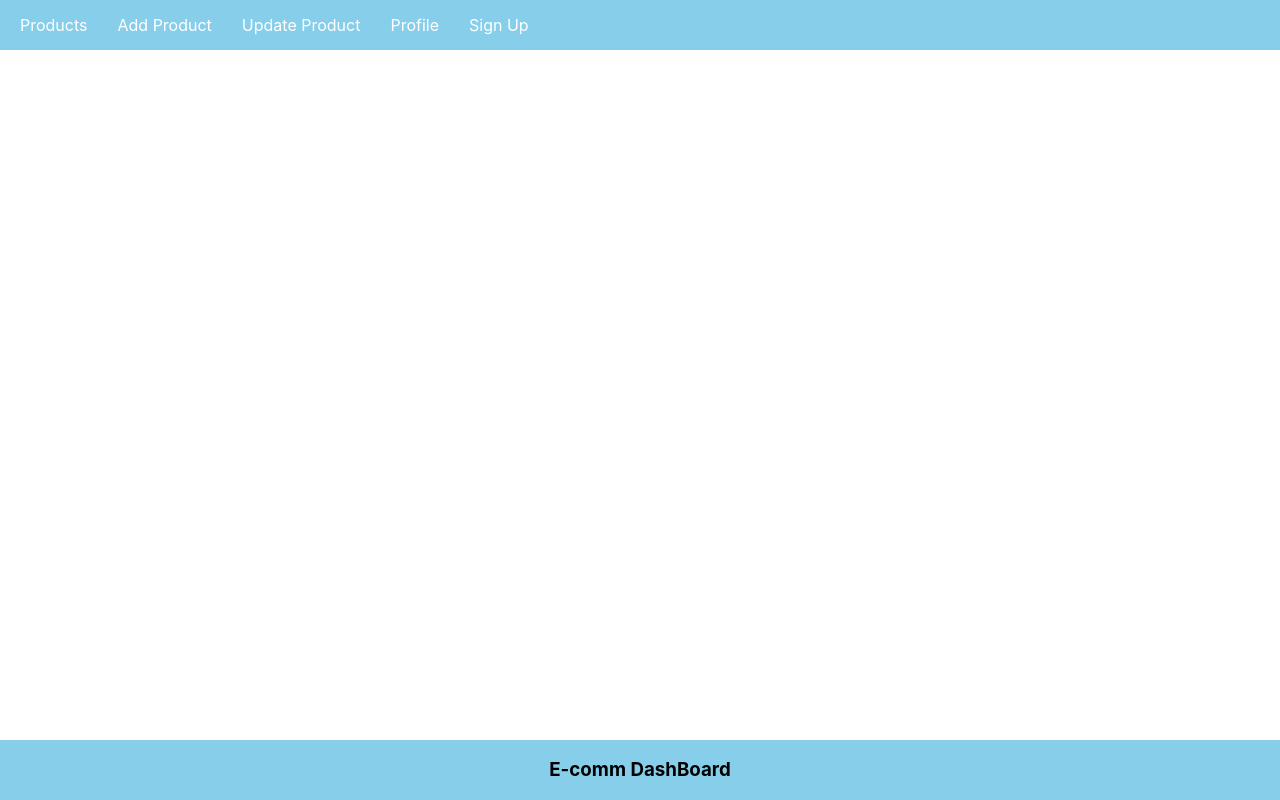
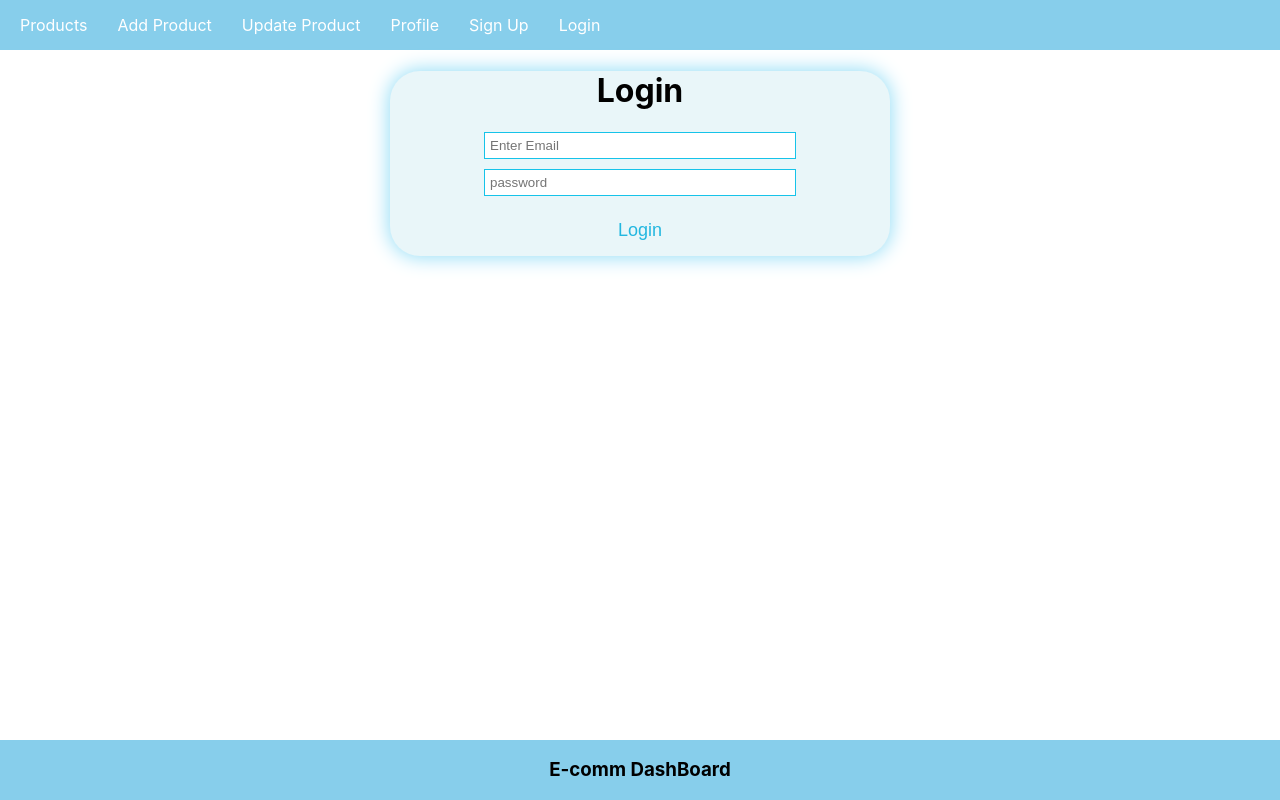
Before and after one commit to Rohitkumar367/e-comm_dashy, a React (Create React App) app in the folder 02_frontendSETUP/: page /login in a window 1280 px wide. Built offline with nearby package versions, Linux system fonts and the light colour scheme.

Commit message:
created login component

```diff
--- a/02_frontendSETUP/src/App.css
+++ b/02_frontendSETUP/src/App.css
@@ -89,3 +89,39 @@
   box-shadow: 0px 0px 10px 1px rgb(202, 236, 247);
 }
 /* Signup page end*/
+
+/* Login page starts */
+.login{
+  text-align: center;
+  max-width: 500px;
+  margin: auto;
+  background-color: #e9f6f9;
+  border-radius: 30px;
+  box-shadow: 0px 0px 20px 1px rgb(144, 220, 246);
+}
+
+.login .inputBox{
+  display: block;
+  margin: auto;
+  margin-bottom: 10px;
+  padding: 5px;
+  width: 300px;
+  border: 1px solid hsl(191, 83%, 50%);
+}
+
+.login button{
+  margin: 10px;
+  width: 100px;
+  height: 30px;
+  border-radius: 5px;
+  border: none;
+  background-color: transparent;
+  font-size: large;
+  color: #23b7e0;
+  transition: all 0.2s ease-in-out;
+}
+
+.login button:hover{
+  background-color: #d9f0f7;
+  box-shadow: 0px 0px 10px 1px rgb(202, 236, 247);
+}
--- a/02_frontendSETUP/src/App.js
+++ b/02_frontendSETUP/src/App.js
@@ -5,6 +5,7 @@ import { BrowserRouter, Routes, Route } from 'react-router-dom'
 import './App.css'
 import SignUp from './components/SignUp'
 import PrivateComponent from './components/PrivateComponent'
+import Login from './components/Login'
 
 const App = () => {
   return (
@@ -25,6 +26,7 @@ const App = () => {
           </Route>
 
           <Route path="/signup" element={<SignUp/>}/>
+          <Route path="/login" element={<Login/>}/>
 
         </Routes>
 
--- /dev/null
+++ b/02_frontendSETUP/src/components/Login.js
@@ -0,0 +1,56 @@
+import React, { useState } from 'react'
+
+const Login = () => {
+
+    const[formData, setFormData] = useState({
+        email: "",
+        password: ""
+    });
+
+    function changeHandler(event)
+    {
+        setFormData({
+            ...formData,
+            [event.target.name]: [event.target.value]
+        })
+    }
+
+    function submitHandler()
+    {
+        console.log(formData)
+    }
+
+    return (
+        <div className='login'>
+
+            <h1>Login</h1>
+
+            <input
+                type='text'
+                placeholder='Enter Email'
+                className='inputBox'
+                name='email'
+                value={formData.email}
+                onChange={changeHandler}
+            />
+
+            <input
+                type='password'
+                placeholder='password'
+                className='inputBox'
+                name='password'
+                value={formData.password}
+                onChange={changeHandler}
+            />
+
+            <button
+                type='button'
+                onClick={submitHandler}
+            >
+                Login
+            </button>
+        </div>
+    )
+}
+
+export default Login
--- a/02_frontendSETUP/src/components/Nav.js
+++ b/02_frontendSETUP/src/components/Nav.js
@@ -30,6 +30,8 @@ const Nav = () =>{
                     }
                 </li>
 
+                <li><Link to="/login">Login</Link></li>
+
             </ul>
         </div>
     )
```
